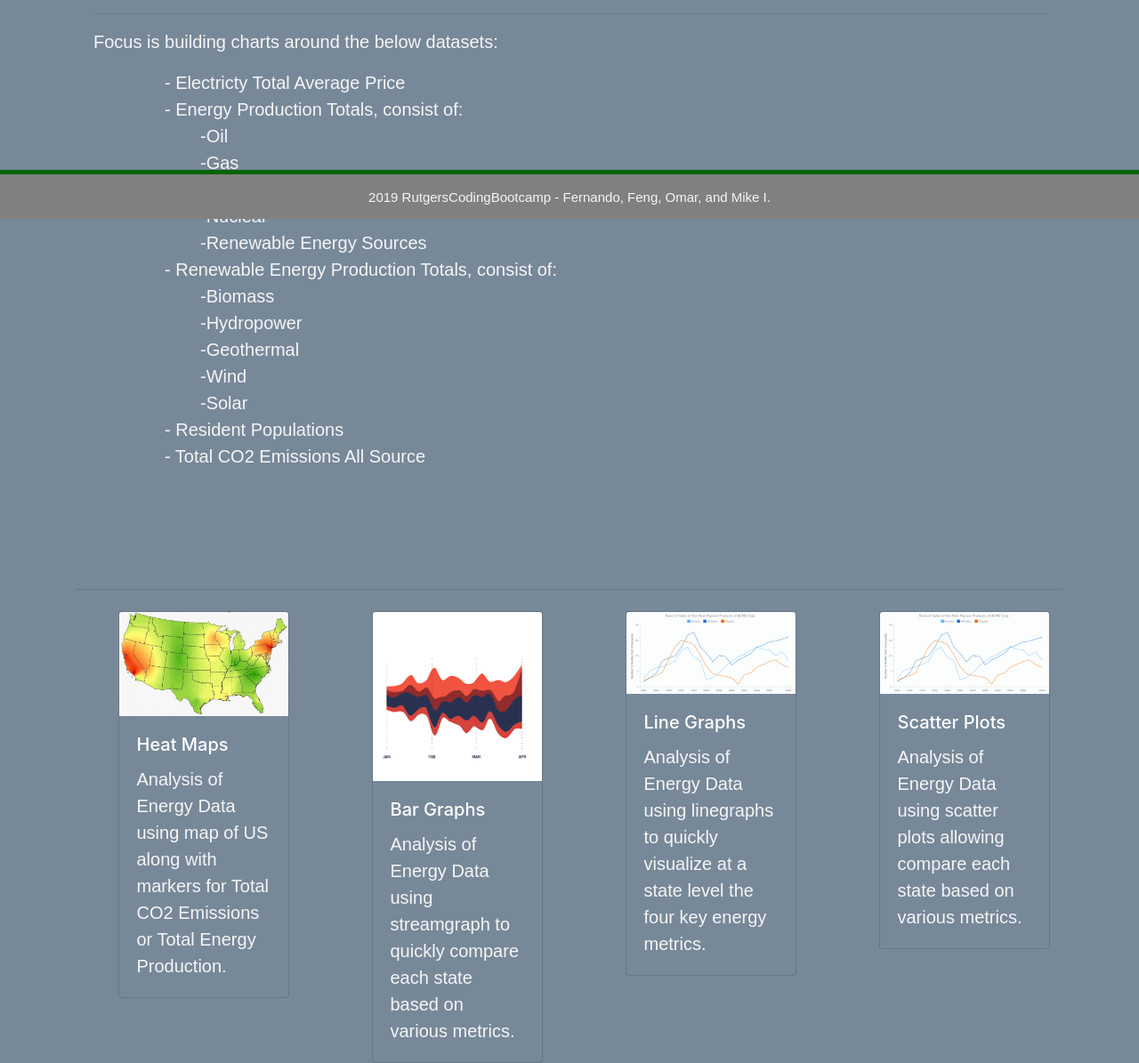
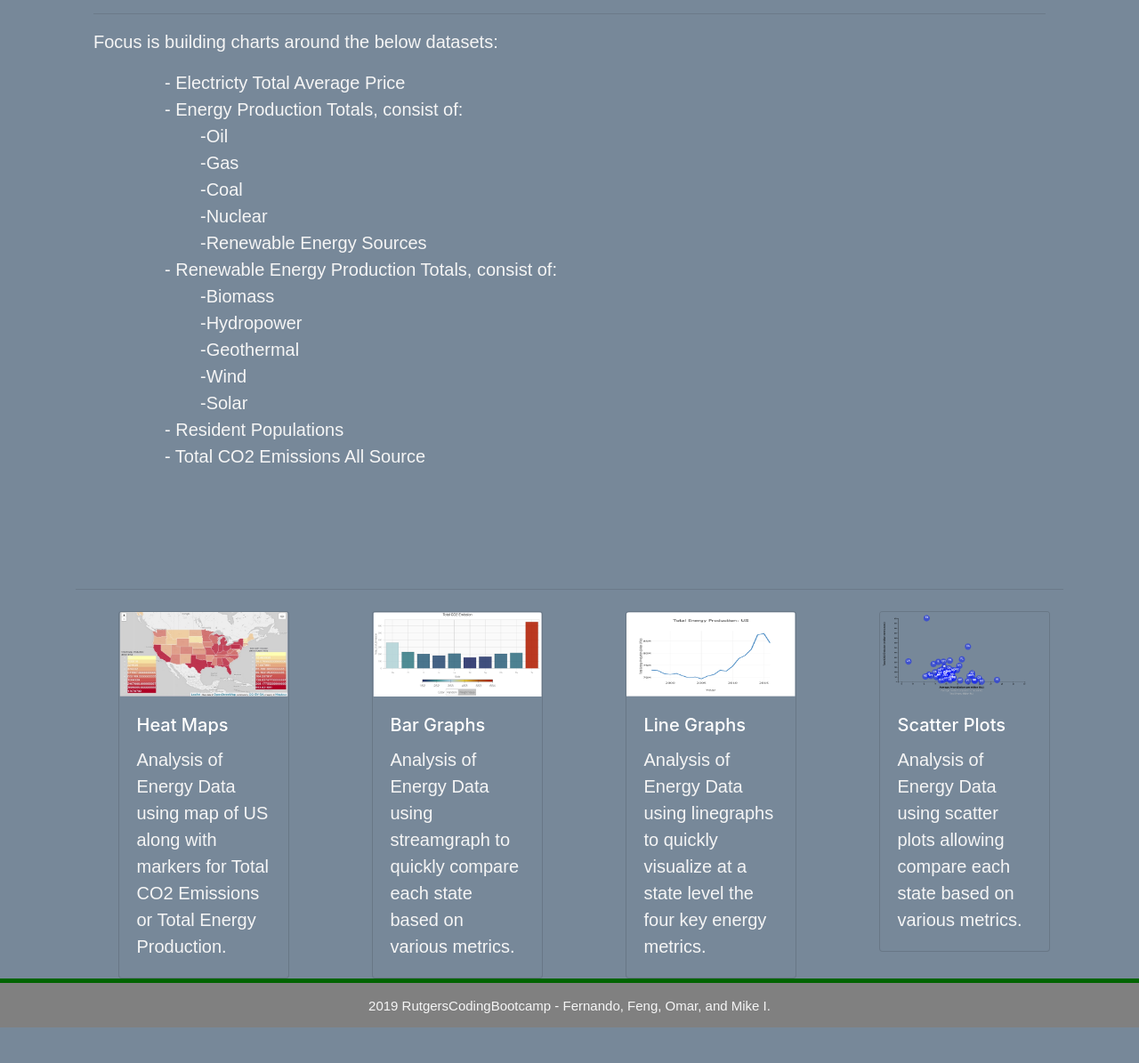
Before and after one commit to monteirof4/us-energy-analysis, a Flask app: page / in a window 1280 px wide. Shown: the part 554-1749 px from the top of the page at 89% size. After the commit the page ends 1709 px from the top, so only its background shows below. Run offline with Flask 2, Linux system fonts and the light colour scheme; some libraries are stand-ins or nearby versions.

Commit message:
Pictures

```diff
--- a/static/css/style.css
+++ b/static/css/style.css
@@ -107,7 +107,7 @@ min-height: 55px;
 font-family: Arial, Helvetica, sans-serif;
 font-size: 15px;
 text-align: center;
-position: fixed;
+/* position: fixed; */
 left: 0;
 bottom: 0;
 width: 100%;
--- a/templates/barGraph.html
+++ b/templates/barGraph.html
@@ -93,7 +93,7 @@
         <div class="col-lg-2 col-sm-6">
                 <a href="bargraph">
                     <div class="card" style="width: 12rem;">
-                        <img src="static/img/Streamgraph.png" class="card-img-top" alt="...">
+                        <img src="static/img/barchart.png" class="card-img-top" alt="...">
                         <div class="card-body">
                             <h5 class="card-title">Bar Graphs</h5>
                             <p class="card-text">Analysis of Energy Data using streamgraph to quickly compare each state based on various metrics.</p>
@@ -115,7 +115,7 @@
         <div class="col-lg-2 col-sm-6">
                 <a href="scatter">
                     <div class="card" style="width: 12rem;">
-                        <img src="static/img/LineGraph.png" class="card-img-top" alt="...">
+                        <img src="static/img/scatter.png" class="card-img-top" alt="...">
                         <div class="card-body">
                             <h5 class="card-title">Scatter Plots</h5>
                             <p class="card-text">Analysis of Energy Data using scatter plots allowing compare each state based on various metrics.</p>
--- a/templates/heatMaps.html
+++ b/templates/heatMaps.html
@@ -86,7 +86,7 @@
     <div class="col-lg-2 col-sm-6">
             <a href="bargraph">
                 <div class="card" style="width: 12rem;">
-                    <img src="static/img/Streamgraph.png" class="card-img-top" alt="...">
+                    <img src="static/img/barchart.png" class="card-img-top" alt="...">
                     <div class="card-body">
                         <h5 class="card-title">Bar Graphs</h5>
                         <p class="card-text">Analysis of Energy Data using streamgraph to quickly compare each state based on various metrics.</p>
@@ -108,7 +108,7 @@
     <div class="col-lg-2 col-sm-6">
             <a href="scatter">
                 <div class="card" style="width: 12rem;">
-                    <img src="static/img/LineGraph.png" class="card-img-top" alt="...">
+                    <img src="static/img/scatter.png" class="card-img-top" alt="...">
                     <div class="card-body">
                         <h5 class="card-title">Scatter Plots</h5>
                         <p class="card-text">Analysis of Energy Data using scatter plots allowing compare each state based on various metrics.</p>
--- a/templates/index.html
+++ b/templates/index.html
@@ -98,7 +98,7 @@
     <div class="col-lg-2 col-sm-6">
             <a href="bargraph">
                 <div class="card" style="width: 12rem;">
-                    <img src="static/img/Streamgraph.png" class="card-img-top" alt="...">
+                    <img src="static/img/barchart.png" class="card-img-top" alt="...">
                     <div class="card-body">
                         <h5 class="card-title">Bar Graphs</h5>
                         <p class="card-text">Analysis of Energy Data using streamgraph to quickly compare each state based on various metrics.</p>
@@ -120,7 +120,7 @@
     <div class="col-lg-2 col-sm-6">
             <a href="scatter">
                 <div class="card" style="width: 12rem;">
-                    <img src="static/img/LineGraph.png" class="card-img-top" alt="...">
+                    <img src="static/img/scatter.png" class="card-img-top" alt="...">
                     <div class="card-body">
                         <h5 class="card-title">Scatter Plots</h5>
                         <p class="card-text">Analysis of Energy Data using scatter plots allowing compare each state based on various metrics.</p>
--- a/templates/lineGraph.html
+++ b/templates/lineGraph.html
@@ -89,7 +89,7 @@
     <div class="col-lg-2 col-sm-6">
             <a href="bargraph">
                 <div class="card" style="width: 12rem;">
-                    <img src="static/img/Streamgraph.png" class="card-img-top" alt="...">
+                    <img src="static/img/barchart.png" class="card-img-top" alt="...">
                     <div class="card-body">
                         <h5 class="card-title">Bar Graphs</h5>
                         <p class="card-text">Analysis of Energy Data using streamgraph to quickly compare each state based on various metrics.</p>
@@ -111,7 +111,7 @@
     <div class="col-lg-2 col-sm-6">
             <a href="scatter">
                 <div class="card" style="width: 12rem;">
-                    <img src="static/img/LineGraph.png" class="card-img-top" alt="...">
+                    <img src="static/img/scatter.png" class="card-img-top" alt="...">
                     <div class="card-body">
                         <h5 class="card-title">Scatter Plots</h5>
                         <p class="card-text">Analysis of Energy Data using scatter plots allowing compare each state based on various metrics.</p>
--- a/templates/scatterPlot.html
+++ b/templates/scatterPlot.html
@@ -78,7 +78,7 @@
     <div class="col-lg-2 col-sm-6">
             <a href="bargraph">
                 <div class="card" style="width: 12rem;">
-                    <img src="static/img/Streamgraph.png" class="card-img-top" alt="...">
+                    <img src="static/img/barchart.png" class="card-img-top" alt="...">
                     <div class="card-body">
                         <h5 class="card-title">Bar Graphs</h5>
                         <p class="card-text">Analysis of Energy Data using streamgraph to quickly compare each state based on various metrics.</p>
@@ -100,7 +100,7 @@
     <div class="col-lg-2 col-sm-6">
             <a href="scatter">
                 <div class="card" style="width: 12rem;">
-                    <img src="static/img/LineGraph.png" class="card-img-top" alt="...">
+                    <img src="static/img/scatter.png" class="card-img-top" alt="...">
                     <div class="card-body">
                         <h5 class="card-title">Scatter Plots</h5>
                         <p class="card-text">Analysis of Energy Data using scatter plots allowing compare each state based on various metrics.</p>
```
Also changed, not shown: static/img/Heatmap.jpeg, static/img/LineGraph.png, static/img/Streamgraph.png (deleted), static/img/barchart.png (added), static/img/scatter.png (added).
